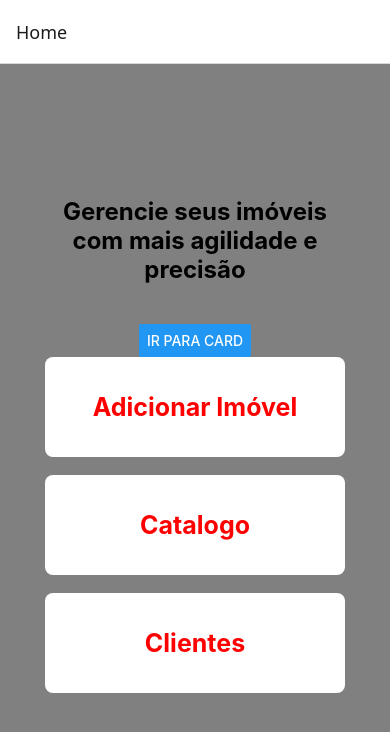
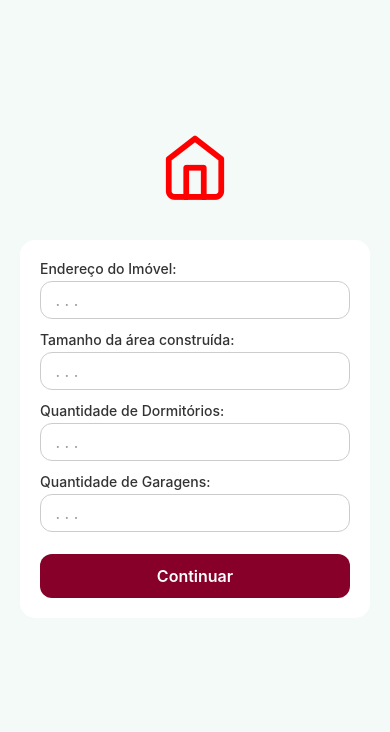
Before and after one commit to TheGuiF/gestao-imobiliaria-app, a React Native app: screen /Card1 in a window 390 px wide. Shown: the top 732 px of the page. Built offline with nearby package versions, Linux system fonts and the light colour scheme.

Commit message:
Entrega da Home, pseudo CardCreation e components

```diff
--- a/App.js
+++ b/App.js
@@ -1,10 +1,9 @@
-import * as React from 'react';
-import { View, Text } from 'react-native';
 import { NavigationContainer } from '@react-navigation/native';
 import { createNativeStackNavigator } from '@react-navigation/native-stack';
 
 import HomeScreen from './src/screens/home/home'
-import CardScreen from './src/screens/form/card'
+import CardCreationScreen1 from './src/screens/form/cardCreation1'
+import CardCreationScreen2 from './src/screens/form/cardCreation2'
 
 const Stack = createNativeStackNavigator()
 
@@ -12,8 +11,9 @@ const Stack = createNativeStackNavigator()
      return (
      <NavigationContainer>
          <Stack.Navigator>
-            <Stack.Screen name='Home' component={HomeScreen} />
-            <Stack.Screen name='Card' component={CardScreen} />
+            <Stack.Screen name='Home' component={HomeScreen} options={{headerShown: false}}/>
+            <Stack.Screen name='Card1' component={CardCreationScreen1} options={{headerShown: false}}/>
+            <Stack.Screen name='Card2' component={CardCreationScreen2} options={{headerShown: false}}/>
          </Stack.Navigator>
      </NavigationContainer>
      );
--- /dev/null
+++ b/src/components/input/index.js
@@ -0,0 +1,19 @@
+import { TextInput, View, Text } from 'react-native';
+import styles from './style';
+
+const InputField = ({ label, value, onChangeText }) => {
+  return (
+    <View style={styles.container}>
+      <Text style={styles.label}>{label}</Text>
+      <TextInput
+        value={value}
+        onChangeText={onChangeText}
+        placeholder=" . . ."
+        style={styles.input}
+        placeholderTextColor="#999"
+      />
+    </View>
+  );
+};
+
+export default InputField;
--- /dev/null
+++ b/src/components/input/style.js
@@ -0,0 +1,23 @@
+import { StyleSheet } from "react-native";
+
+const styles = StyleSheet.create({
+  container: {
+    marginBottom: 12,
+  },
+  label: {
+    fontWeight: '500',
+    marginBottom: 4,
+    color: '#333',
+  },
+  input: {
+    borderWidth: 1,
+    borderColor: '#ccc',
+    borderRadius: 12,
+    paddingHorizontal: 10,
+    paddingVertical: 8,
+    fontSize: 16,
+    backgroundColor: '#fff',
+  },
+});
+
+export default styles;
--- /dev/null
+++ b/src/components/redButton/index.js
@@ -0,0 +1,12 @@
+import { TouchableOpacity, Text } from 'react-native';
+import styles from './styles';
+
+const RedButton = ({ title, onPress }) => {
+  return (
+    <TouchableOpacity style={styles.button} onPress={onPress}>
+      <Text style={styles.text}>{title}</Text>
+    </TouchableOpacity>
+  );
+};
+
+export default RedButton;
--- /dev/null
+++ b/src/components/redButton/styles.js
@@ -0,0 +1,19 @@
+import { StyleSheet } from "react-native";
+
+const styles = StyleSheet.create({
+  button: {
+    backgroundColor: '#870029',
+    paddingVertical: 12,
+    paddingHorizontal: 25,
+    borderRadius: 12,
+    alignItems: 'center',
+    marginTop: 10,
+  },
+  text: {
+    color: '#fff',
+    fontWeight: '600',
+    fontSize: 16,
+  },
+});
+
+export default styles;
--- a/src/screens/form/card.js
+++ /dev/null
@@ -1,13 +0,0 @@
-import * as React from 'react';
- import { View, Text, Button } from 'react-native';
-
- function CardScreen({navigation}) {
-     return (
-     <View style={{ flex: 1, alignItems: 'center', justifyContent: 'center' }}>
-         <Text>Card Screen</Text>
-         <Button title='Ir para Home' onPress={() => navigation.navigate('Home')} />
-     </View>
-     );
- }
-
- export default CardScreen;
--- /dev/null
+++ b/src/screens/form/cardCreation1.js
@@ -0,0 +1,56 @@
+import { useState } from 'react';
+import { View, ScrollView } from 'react-native';
+
+import Feather from '@expo/vector-icons/Feather';
+
+import InputField from '../../components/input';
+import RedButton from '../../components/redButton';
+import styles from './styles';
+
+const CardCreationScreen1 = ({ navigation }) => {
+  const [endereco, setEndereco] = useState('');
+  const [area, setArea] = useState('');
+  const [dormitorios, setDormitorios] = useState('');
+  const [garagens, setGaragens] = useState('');
+
+  const handleContinuar = () => {
+    navigation.navigate('Card2');
+  };
+
+  return (
+    <ScrollView contentContainerStyle={styles.container}>
+
+      <View style={styles.logo}>
+        <Feather name="home" size={70} color={"red"}/>
+      </View>
+
+      <View style={styles.card}>
+        <InputField
+          label="Endereço do Imóvel:"
+          value={endereco}
+          onChangeText={setEndereco}
+        />
+        <InputField
+          label="Tamanho da área construída:"
+          value={area}
+          onChangeText={setArea}
+        />
+        <InputField
+          label="Quantidade de Dormitórios:"
+          value={dormitorios}
+          onChangeText={setDormitorios}
+        />
+        <InputField
+          label="Quantidade de Garagens:"
+          value={garagens}
+          onChangeText={setGaragens}
+        />
+
+        <RedButton title="Continuar" onPress={handleContinuar} />
+      </View>
+
+    </ScrollView>
+  );
+};
+
+export default CardCreationScreen1;
--- /dev/null
+++ b/src/screens/form/cardCreation2.js
@@ -0,0 +1,41 @@
+import { useState } from 'react';
+import { View, ScrollView, Alert } from 'react-native';
+
+import Feather from '@expo/vector-icons/Feather';
+
+import InputField from '../../components/input';
+import RedButton from '../../components/redButton';
+import styles from './styles';
+
+const CardCreationScreen2 = ({ navigation }) => {
+  const [endereco, setEndereco] = useState('');
+  const [area, setArea] = useState('');
+  const [dormitorios, setDormitorios] = useState('');
+  const [garagens, setGaragens] = useState('');
+
+  const combinedFunctions = () => {
+    navigation.navigate('Home'); //Volta para a página inicial
+
+    Alert.alert('Adicionado', 'O imóvel foi incluido ao catálogo com sucesso!', [
+      {text: 'OK'},  //Atribui uma notificação de Conclusão
+    ]);
+
+  };
+
+  return (
+    <ScrollView contentContainerStyle={styles.container}>
+      <View style={styles.logo}>
+        <Feather name="home" size={70} color={"red"}/>
+      </View>
+      <View style={styles.card}>
+        <InputField label="Valor da Venda:" value={endereco} onChangeText={setEndereco} />
+        <InputField label="Situação:" value={area} onChangeText={setArea} />
+        <InputField label="Taxa de IPTU anual:" value={dormitorios} onChangeText={setDormitorios} />
+        <InputField label="Tipo de Imóvel:" value={garagens} onChangeText={setGaragens} />
+        <RedButton title="Finalizar" onPress={combinedFunctions} />
+      </View>
+    </ScrollView>
+  );
+};
+
+export default CardCreationScreen2;
--- /dev/null
+++ b/src/screens/form/styles.js
@@ -0,0 +1,25 @@
+import { StyleSheet } from "react-native";
+
+const styles = StyleSheet.create({
+  container: {
+    flexGrow: 1,
+    backgroundColor: '#F4FAF8',
+    alignItems: 'center',
+    paddingVertical: 30,
+    paddingHorizontal: 20,
+  },
+  logo: {
+    height: 70,
+    marginBottom: 40,
+    marginTop: 100,
+  },
+  card: {
+    width: '100%',
+    backgroundColor: '#fff',
+    padding: 20,
+    borderRadius: 15,
+    elevation: 4,
+  },
+});
+
+export default styles;
--- a/src/screens/home/home.js
+++ b/src/screens/home/home.js
@@ -1,6 +1,9 @@
-import * as React from 'react';
-import { View, Text, StyleSheet, TouchableOpacity, Button } from 'react-native'
+import { View, Text, TouchableOpacity } from 'react-native'
+import { MaterialIcons } from '@expo/vector-icons'
+import Feather from '@expo/vector-icons/Feather'
 
+
+import styles from './styles'
 
 export default function HomeScreen({navigation}){
   return(
@@ -9,23 +12,26 @@ export default function HomeScreen({navigation}){
         Gerencie seus imóveis com mais agilidade e precisão
       </Text>
 
-        <Button title='Ir para Card' onPress={() => navigation.navigate('Card')} />
+      <View>
+        <TouchableOpacity style={styles.buttonAdd} onPress={() => navigation.navigate('Card1')}>
+          <MaterialIcons name="home" size={32} color={"red"} />
 
-      <View>
-        <TouchableOpacity style={styles.button}>
           <Text style={styles.buttonText}>
             Adicionar Imóvel
           </Text>
         </TouchableOpacity>
       </View>
 
-      <View sytle={styles.navigation}>
+      <View style={styles.area}>
         <TouchableOpacity style={styles.button}>
+          <Feather name="folder" size={32} color="red" />
           <Text style={styles.buttonText}>
             Catalogo
           </Text>
         </TouchableOpacity>
+
         <TouchableOpacity style={styles.button}>
+          <Feather name="user" size={30} color="red" />
           <Text style={styles.buttonText}>
             Clientes
           </Text>
@@ -34,36 +40,3 @@ export default function HomeScreen({navigation}){
     </View>
   )
 }
-
-const styles = StyleSheet.create({
-  container:{
-    flex: 1,
-    backgroundColor: "grey",
-    justifyContent: 'center',
-    alignItems: 'center',
-  },
-  quote:{
-    textAlign: 'center',
-    fontWeight: 'bold',
-    width: '80%',
-    fontSize: 24,
-    marginBottom: 40,
-  },
-  button:{
-    backgroundColor: 'white',
-    width: 300,
-    height: 100,
-    alignItems: 'center',
-    justifyContent: 'center',
-    borderRadius: 8,
-    marginBottom: 18,
-  },
-  buttonText:{
-    color: "red",
-    fontSize: 25,
-    fontWeight: 'bold'
-  },
-  navigation:{
-    textAlign: 'right'
-  }
-})
--- /dev/null
+++ b/src/screens/home/styles.js
@@ -0,0 +1,59 @@
+// styles.js (arquivo de estilo)
+import { StyleSheet } from 'react-native';
+
+const styles = StyleSheet.create({
+  container:{
+    flex: 1,
+    padding: 16,
+    alignItems: 'center',
+    justifyContent: 'center',
+    backgroundColor: "#F5F5F5",
+  },
+  quote:{
+    fontSize: 24,
+    marginBottom: 32,
+    color: '#333',
+    width: '85%',
+    fontWeight: 'bold',
+    textAlign: 'center',
+    position: 'absolute',
+    top: "10%"
+
+  },
+  buttonAdd:{
+      elevation: 3,
+      width: 310,
+      height: 120,
+      borderRadius: 8,
+      marginBottom: 18,
+      outlineWidth: 0.3,
+      outlineColor: 'red',
+      alignItems: 'center',
+      justifyContent: 'center',
+      backgroundColor: 'white',
+  },
+  button:{
+      elevation: 3,
+      width: 145,
+      height: 120,
+      borderRadius: 8,
+      marginBottom: 18,
+      alignItems: 'center',
+      justifyContent: 'center',
+      backgroundColor: 'white',
+  },
+  buttonText:{
+      fontSize: 25,
+      color: "red",
+      fontWeight: 'bold'
+  },
+  area:{
+    gap: 15,
+    marginTop: 200,
+    bottom: '6%',
+    flexDirection: 'row',
+    position: 'absolute',
+  },
+});
+
+export default styles;
```
Also changed, not shown: src/screens/form/myForm.js (added, +93 -0 lines).
